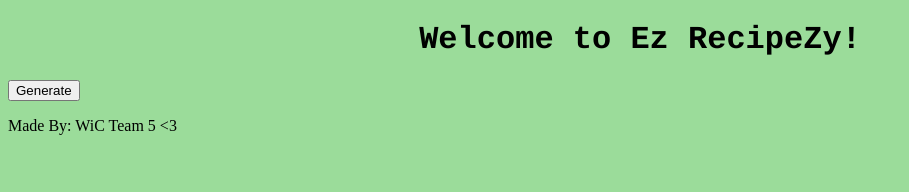
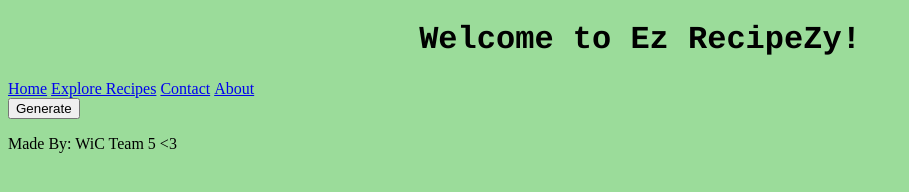
Before and after one commit to maggiexie00/WIC-team5, a plain HTML site: page index.html in a window 1280 px wide. Shown: the whole page, without its empty margins (0-909 px from the left). Drawn offline with Linux system fonts and the light colour scheme.

Commit message:
added navigation outline

```diff
--- a/index.html
+++ b/index.html
@@ -14,6 +14,12 @@
             <h1> Welcome to Ez RecipeZy!</h1>
             <!--Navigation-->
         </header>
+        <ul>
+            <li><a href="#home">Home</a></li>
+            <li><a href="#explore">Explore Recipes</a></li>
+            <li><a href="#contact">Contact</a></li>
+            <li><a href="#about">About</a></li>
+        </ul>
         <!--Main-->
         <main>
             <!--'Generate' Button-->
--- a/style.css
+++ b/style.css
@@ -24,3 +24,13 @@ h1{
     background: gainsboro;
     text-decoration: none;
 }
+
+ul {
+    list-style-type: none;
+    margin: 0;
+    padding: 0;
+  }
+
+  li {
+    display: inline;
+  }
```
